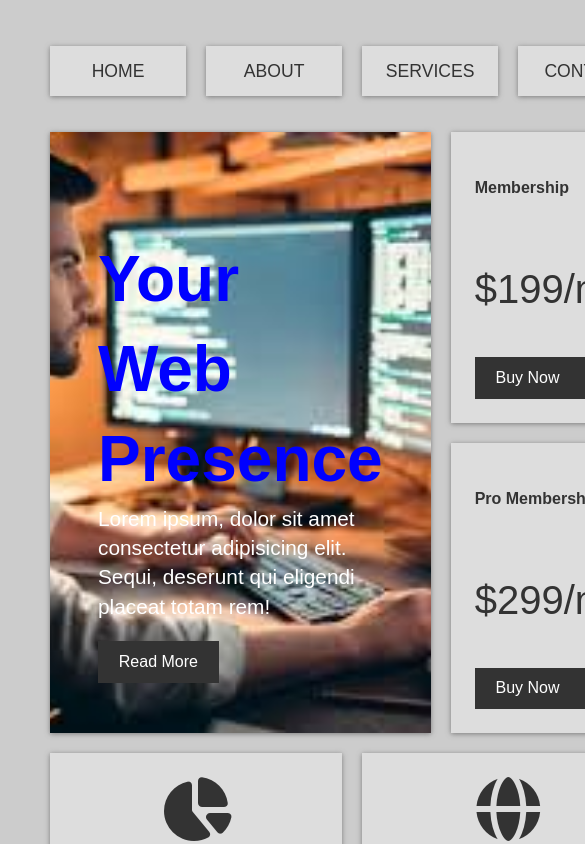
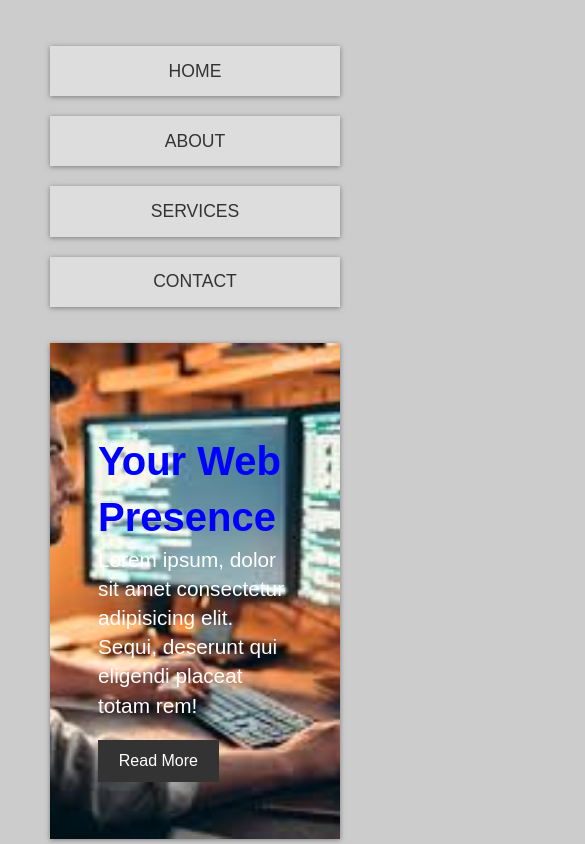
Before and after one commit to rationale1/Simple-Web-Design, a plain HTML site: page index.html in a window 390 px wide. Shown: the top 844 px of the page, 585 px wide, since content can reach past the window. Drawn offline with Linux system fonts and the light colour scheme.

Commit message:
media queries done. Website done

```diff
--- a/style.css
+++ b/style.css
@@ -163,10 +163,60 @@ img {
 
 /*.................Footer........*/
 footer {
-  border: 1px solid red;
   margin-top: 2rem;
   background: var(--dark);
   color: var(--light);
   text-align: center;
   padding: 1rem;
 }
+
+/*.................Media Queries........*/
+
+/* .........700px........ */
+@media (max-width: 700px) {
+  .top-container {
+    grid-template-areas:
+      "showcase showcase"
+      "top-box-a top-box-b";
+  }
+
+  .showcase h1 {
+    font-size: 2.5rem;
+  }
+
+  .main-nav ul,
+  .info {
+    grid-template-columns: 1fr;
+  }
+
+  .info .btn {
+    display: block;
+    text-align: center;
+    margin: auto;
+  }
+}
+
+/* .........500px........ */
+@media (max-width: 500px) {
+  .top-container {
+    grid-template-areas:
+      "showcase"
+      "top-box-a"
+      "top-box-b";
+  }
+
+  /* .showcase h1 {
+    font-size: 2.5rem;
+  }
+
+  .main-nav ul,
+  .info {
+    grid-template-columns: 1fr;
+  }
+
+  .info .btn {
+    display: block;
+    text-align: center;
+    margin: auto;
+  } */
+}
```
